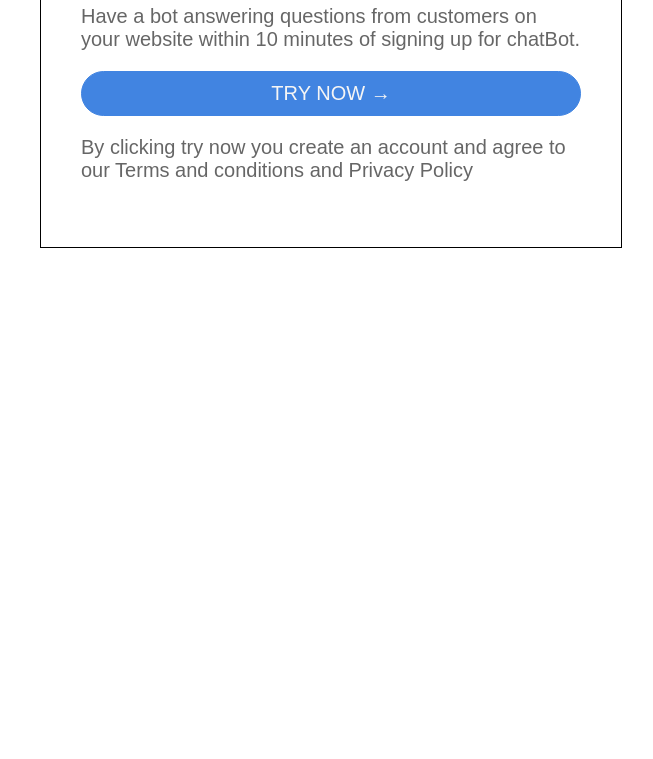
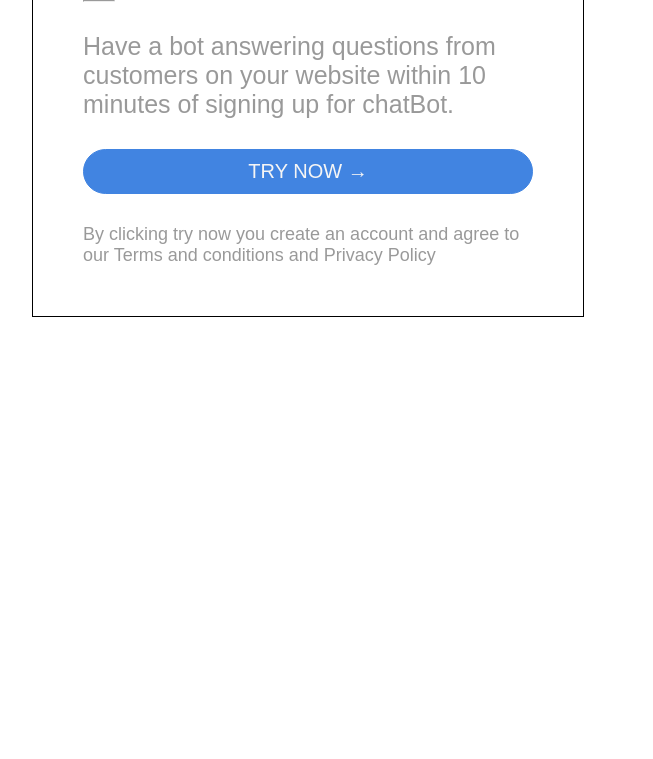
Before and after one commit to snehakarada/html-selectors, a plain HTML site: page index.html in a window 1280 px wide. Shown: the part 349-1108 px from the top of the page, without its empty margins (468-1121 px from the left). After the commit the page ends 800 px from the top, so only its background shows below. Drawn offline with Linux system fonts and the light colour scheme.

Commit message:
updating

```diff
--- a/index.html
+++ b/index.html
@@ -3,48 +3,50 @@
   <head>
     <title>call-to-action</title>
     <style>
-      body {
-        height: 900px;
-        width: 1000px;
+      * {
+        margin: 0;
       }
       article {
-        height: 35%;
-        width: 50%;
+        width: 450px;
         border: 1px solid black;
         margin-left: 500px;
         margin-top: 200px;
-        color: rgba(0, 0, 0, 0.6);
+        color: rgba(0, 0, 0, 0.4);
         font-family: sans-serif;
         font-size: 20px;
-        padding: 40px;
+        padding: 50px;
       }
       h1 {
         letter-spacing: 2px;
         word-spacing: 4px;
-        height: 20%;
-        width: 80%;
       }
-      .button {
+      #button {
         border: 1px solid #4184e1;
         border-radius: 30px;
         background-color: #4184e1;
         text-align: center;
         color: whitesmoke;
         padding: 10px;
+        margin: 30px 0;
+      }
+      hr {
+        width: 30px;
+        margin: 30px 0;
       }
     </style>
   </head>
   <body>
     <article>
       <h1>Build your first chatbot in 10 minutes!</h1>
+      <hr />
       <div>
-        <p>
+        <p style="font-size: 25px">
           Have a bot answering questions from customers on your website within
           10 minutes of signing up for chatBot.
         </p>
       </div>
-      <div class="button">TRY NOW &rarr;</div>
-      <p>
+      <div id="button">TRY NOW &rarr;</div>
+      <p style="font-size: 18px">
         By clicking try now you create an account and agree to our Terms and
         conditions and Privacy Policy
       </p>
```
